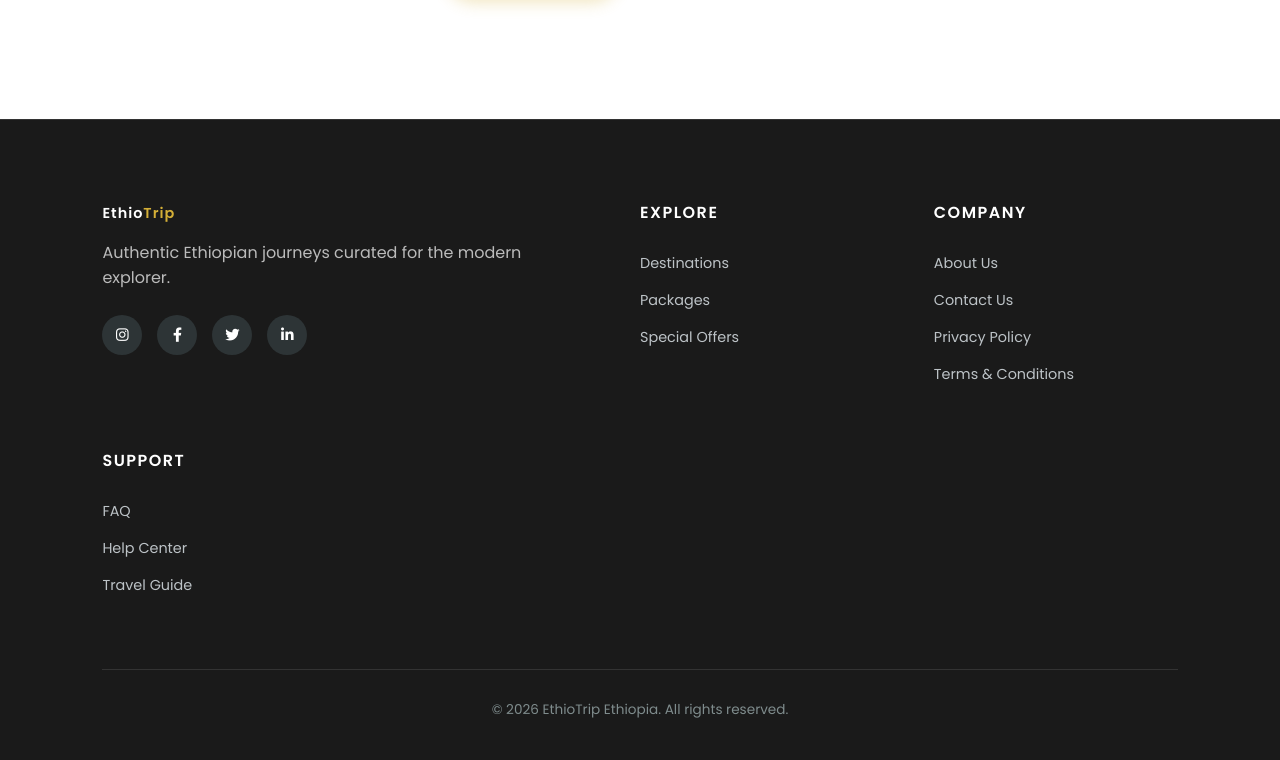
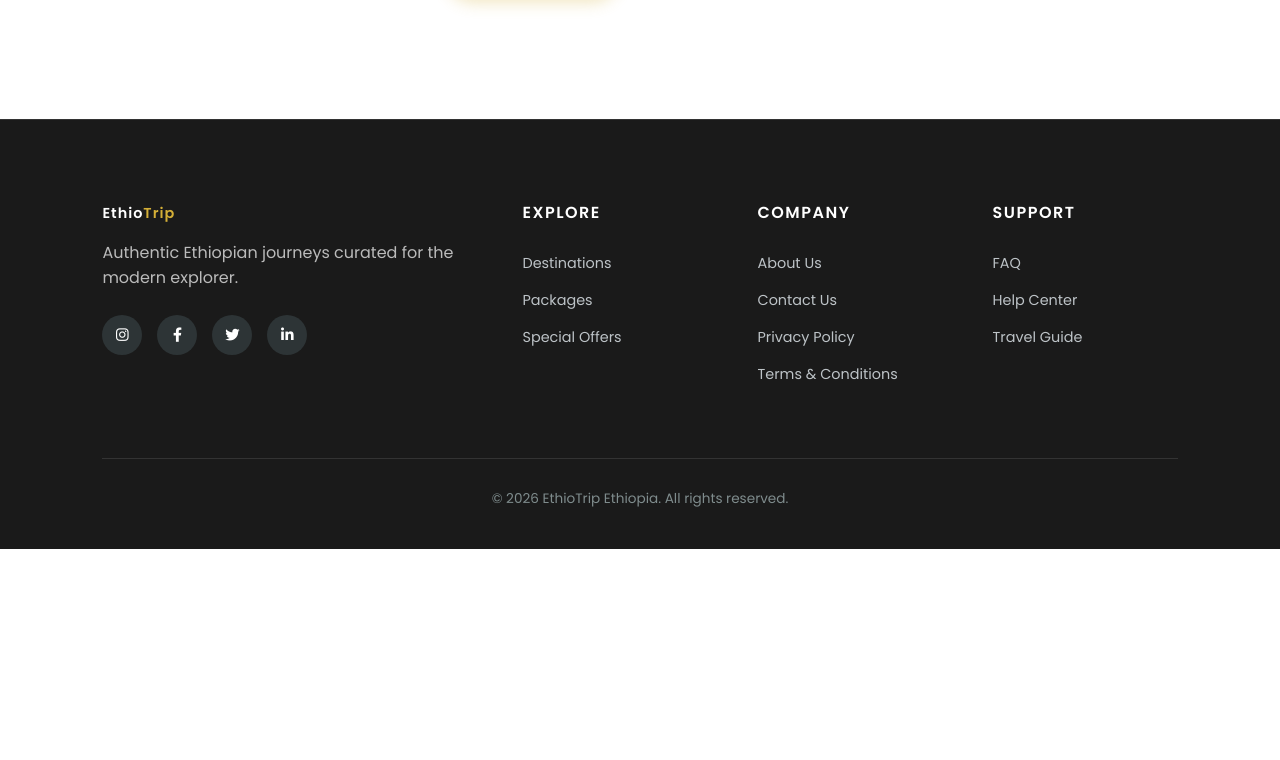
Before and after one commit to Solomon-Academic/EthioTrip, a PHP site: page /ethiotrip1/pages/home.html in a window 1280 px wide. Shown: the part 993-1753 px from the top of the page. After the commit the page ends 1542 px from the top, so only its background shows below. Run offline with PHP 8.4, Linux system fonts and the light colour scheme.

Commit message:
Your commit message here

```diff
--- a/public/css/Home.css
+++ b/public/css/Home.css
@@ -99,7 +99,8 @@ body { background-color: var(--bg-white); color: var(--primary); overflow-x: hid
 
 .footer-grid {
     display: grid;
-    grid-template-columns: 2fr 1fr 1fr;
+    /* Updated to place Support beside Company */
+    grid-template-columns: 2fr 1fr 1fr 1fr;
     gap: 50px;
     max-width: 1200px;
     margin: 0 auto;
--- a/public/pages/home.html
+++ b/public/pages/home.html
@@ -394,7 +394,7 @@
     <nav class="navbar">
         <a href="/ethiotrip1/ethiotrip/public/" class="logo">Ethio<span>Trip</span></a>
         <ul class="nav-links">
-            <li><a href="/ethiotrip1/ethiotrip/public/">Home</a></li>
+            <!-- <li><a href="/ethiotrip1/ethiotrip/public/">Home</a></li> -->
             <li><a href="/ethiotrip1/ethiotrip/public/destination">Destinations</a></li>
             <li><a href="/ethiotrip1/ethiotrip/public/packages">Packages</a></li>
             <li><a href="/ethiotrip1/ethiotrip/public/about">About</a></li>
```
Also changed, not shown: .htaccess.
